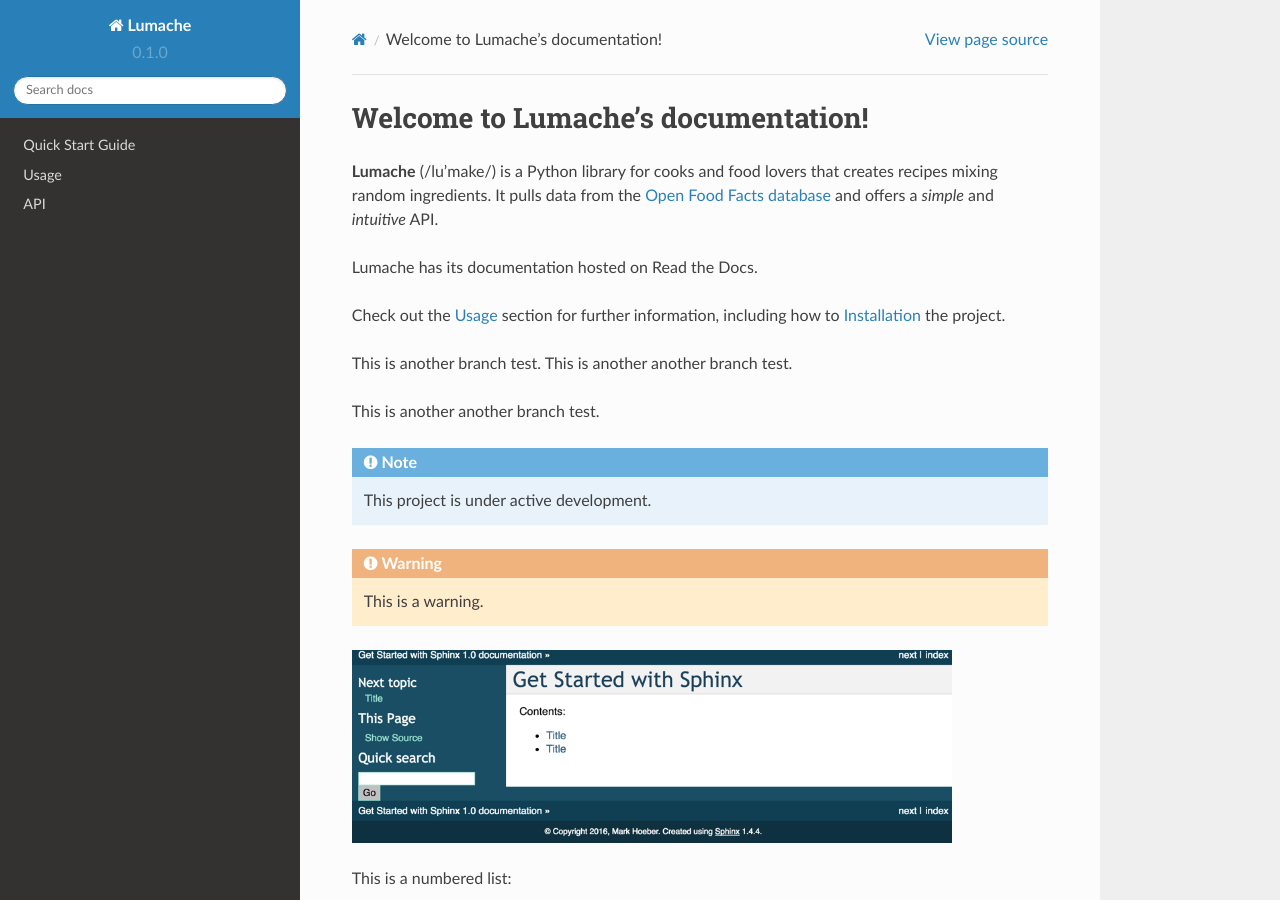
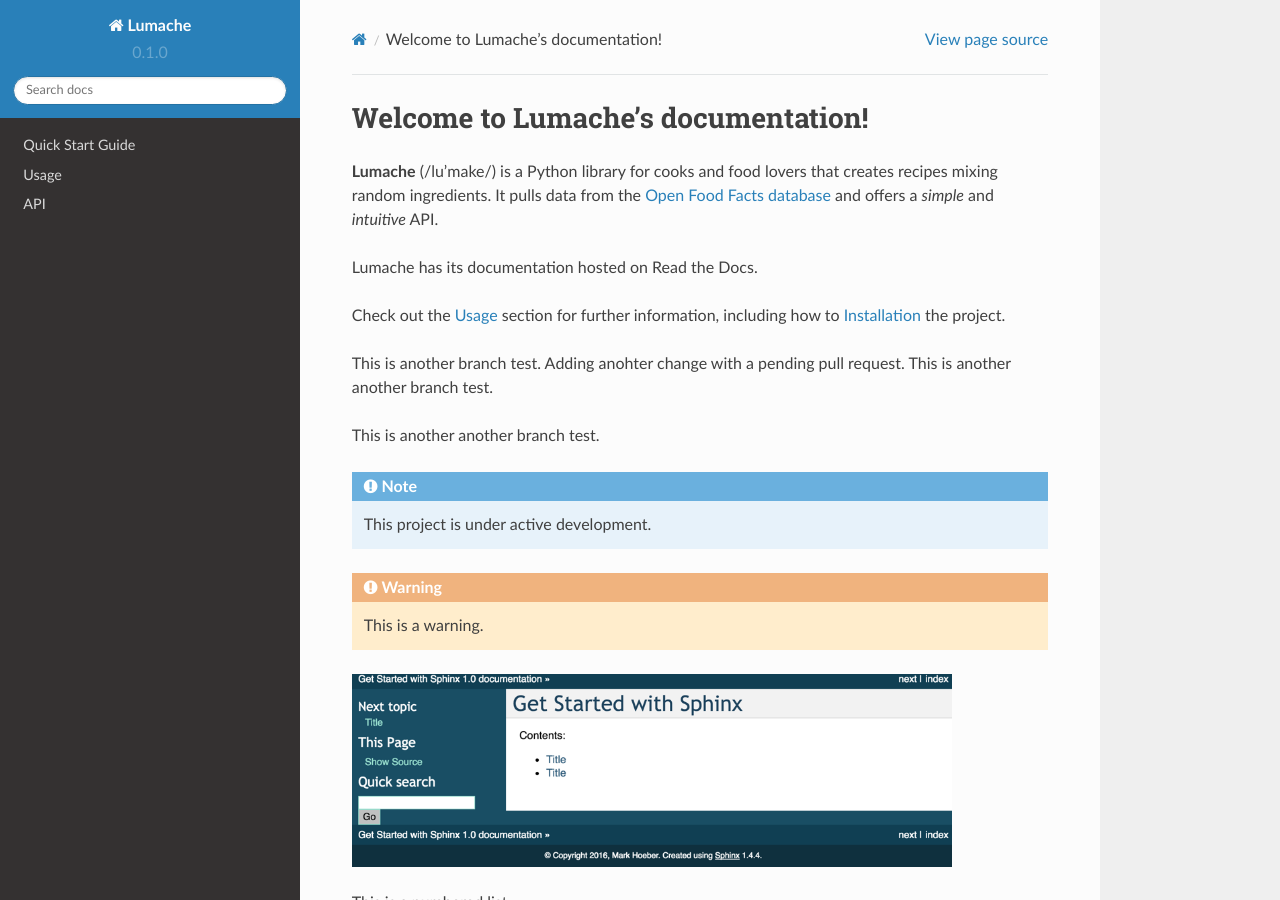
Before and after one commit to lhelms2/rtd-template, a Sphinx documentation site: the page built from docs/source/index.rst, in a window 1280 px wide and 900 px high. Built offline with Sphinx 7.4.7 and the Read the Docs theme 2.0.0, drawn with Linux system fonts in a browser that asks for light colours.

Commit message:
Update index.rst (#7)
merged.

```diff
--- a/docs/source/index.rst
+++ b/docs/source/index.rst
@@ -11,7 +11,7 @@
 Check out the :doc:`usage` section for further information, including
 how to :ref:`installation` the project.
 
-This is another branch test.
+This is another branch test. Adding anohter change with a pending pull request.
 This is another another branch test.
 
 This is another another branch test.
```
